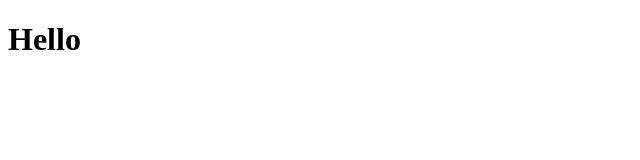
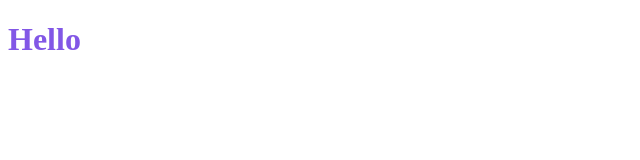
Before and after one commit to Branc0/dt-money, a React (Create React App) app: page / in a window 1280 px wide. Shown: the top 160 px of the page, without its empty margins (0-640 px from the left). Built offline with nearby package versions, Linux system fonts and the light colour scheme.

Commit message:
feat: install styled-components

```diff
--- a/package.json
+++ b/package.json
@@ -6,6 +6,7 @@
     "react": "^17.0.2",
     "react-dom": "^17.0.2",
     "react-scripts": "4.0.3",
+    "styled-components": "^5.3.0",
     "web-vitals": "^1.1.2"
   },
   "devDependencies": {
@@ -16,6 +17,7 @@
     "@types/node": "^12.20.13",
     "@types/react": "^17.0.8",
     "@types/react-dom": "^17.0.5",
+    "@types/styled-components": "^5.1.9",
     "typescript": "^4.3.2"
   },
   "scripts": {
--- a/src/App.tsx
+++ b/src/App.tsx
@@ -1,9 +1,14 @@
+import styled from 'styled-components';
 import React from 'react';
+
+const Title = styled.h1`
+  color: #8257E6;
+`
 
 export function App() {
   return (
     <div className="App">
-      <h1>Hello</h1>
+      <Title>Hello</Title>
     </div>
   );
 }
```
Also changed, not shown: 1 other file (tests, documents, lock files or other folders).
